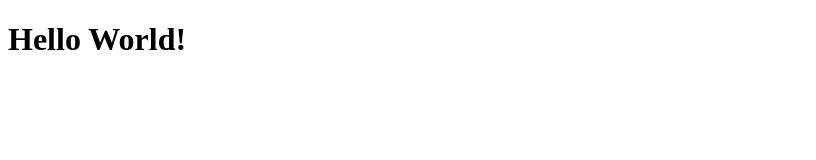
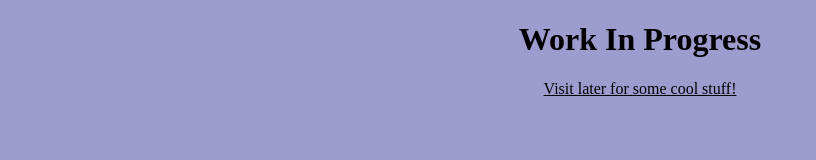
Before and after one commit to Atomix-Software/atomix-software.github.io, a plain HTML site: page index.html in a window 1280 px wide. Shown: the whole page, without its empty margins (0-816 px from the left). Drawn offline with Linux system fonts and the light colour scheme.

Commit message:
Added a main CSS file.

```diff
--- a/index.html
+++ b/index.html
@@ -1,9 +1,16 @@
+<!-- Content-Type: text/html -->
 <!DOCTYPE html>
 <html>
     <head>
-        <title>Atomix Software</title>
+        <link href="styles/main.css" rel="stylesheet" />
+        <meta charset="UTF-8" />
+        <meta name="viewport" content="width=device-width" />
+        <title>Atomix Software | We Make Stuff</title>
     </head>
     <body>
-        <h1>Hello World!</h1>
+        <hgroup class="centered">
+            <h1>Work In Progress</h1>
+            <p class="underline">Visit later for some cool stuff!</p>
+        </hgroup>
     </body>
 </html>
--- /dev/null
+++ b/styles/main.css
@@ -0,0 +1,14 @@
+body
+{
+    background-color: #9C9CCE;
+}
+
+.centered
+{
+    text-align: center;
+}
+
+.underline
+{
+    text-decoration: underline;
+}
```
